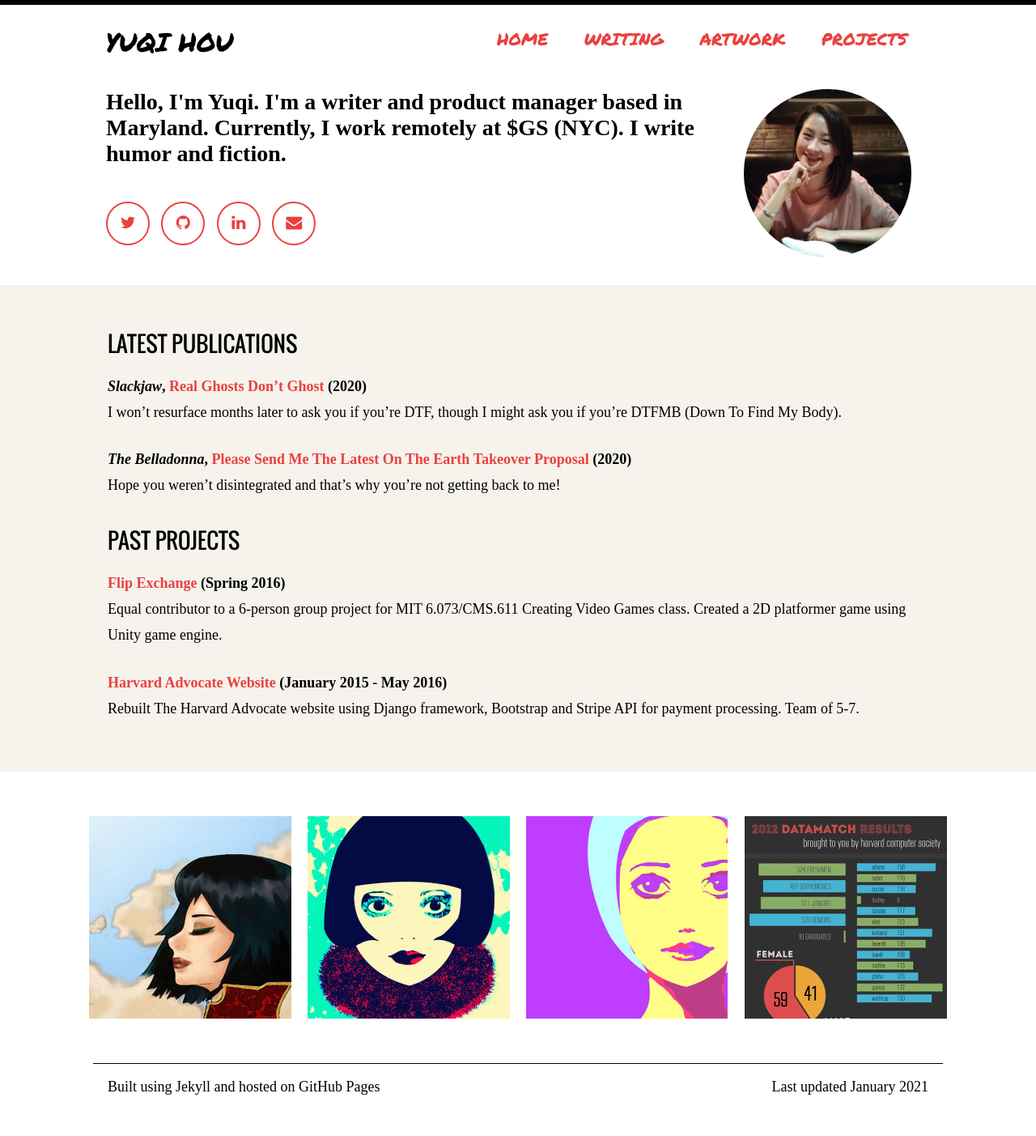
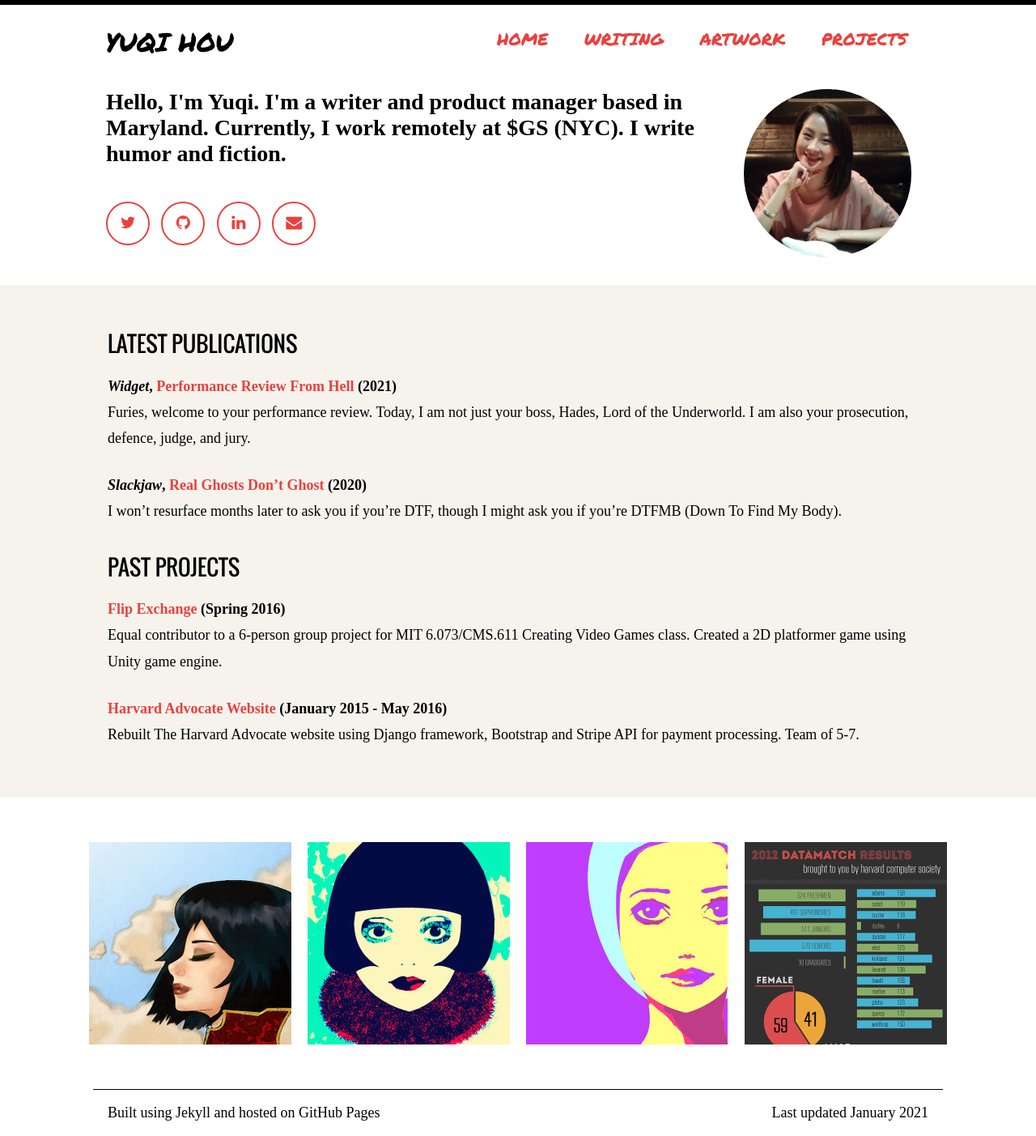
Before and after one commit to moue/moue.github.io, a Jekyll site: the page built from index.html, in a window 1280 px wide. Shown: the whole page at 81% size. Built offline with Jekyll 4.4.1, drawn with Linux system fonts in a browser that asks for light colours; some web fonts are replaced; the list of posts is cut into pages by our own code; before the commit the page ends 1371 px from its top, so only the background shows below that.

Commit message:
Add new performance review piece

```diff
--- a/_data/writing.yml
+++ b/_data/writing.yml
@@ -1,3 +1,10 @@
+- title: Performance Review From Hell
+  site: Widget
+  year: 2021
+  tag: featured
+  url: https://widgetmag.com/2021/05/performance-review-from-hell/
+  excerpt: Furies, welcome to your performance review. Today, I am not just your boss, Hades, Lord of the Underworld. I am also your prosecution, defence, judge, and jury.
+
 - title: Real Ghosts Don’t Ghost
   site: Slackjaw
   year: 2020
@@ -9,7 +16,6 @@
   site: The Belladonna
   note: illustrated by Caroline Juang.
   year: 2020
-  tag: featured
   url: https://thebelladonnacomedy.com/please-send-me-the-latest-on-the-earth-takeover-proposal-99fa6cad9b6a
   excerpt: Hope you weren’t disintegrated and that’s why you’re not getting back to me!
 
```
